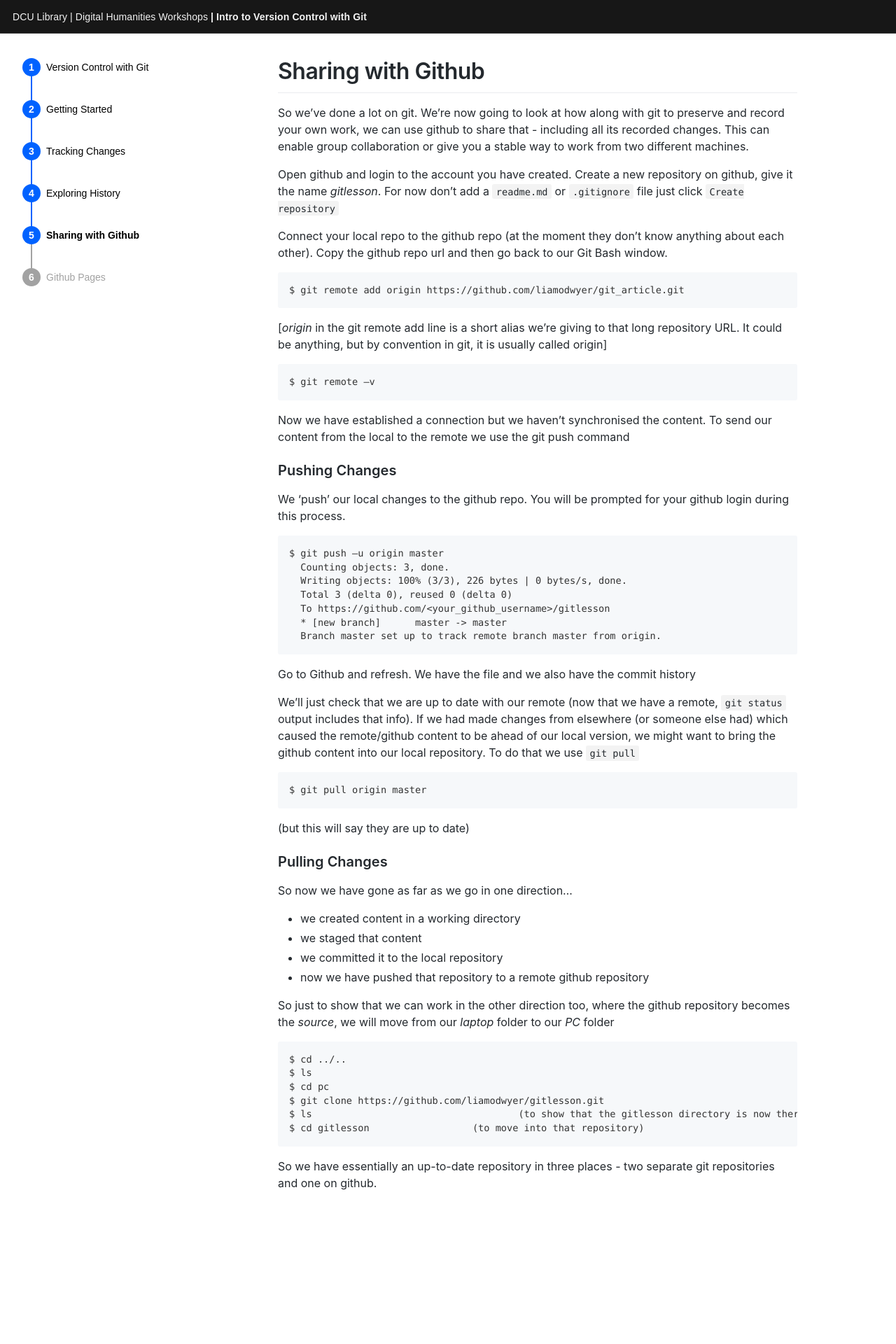
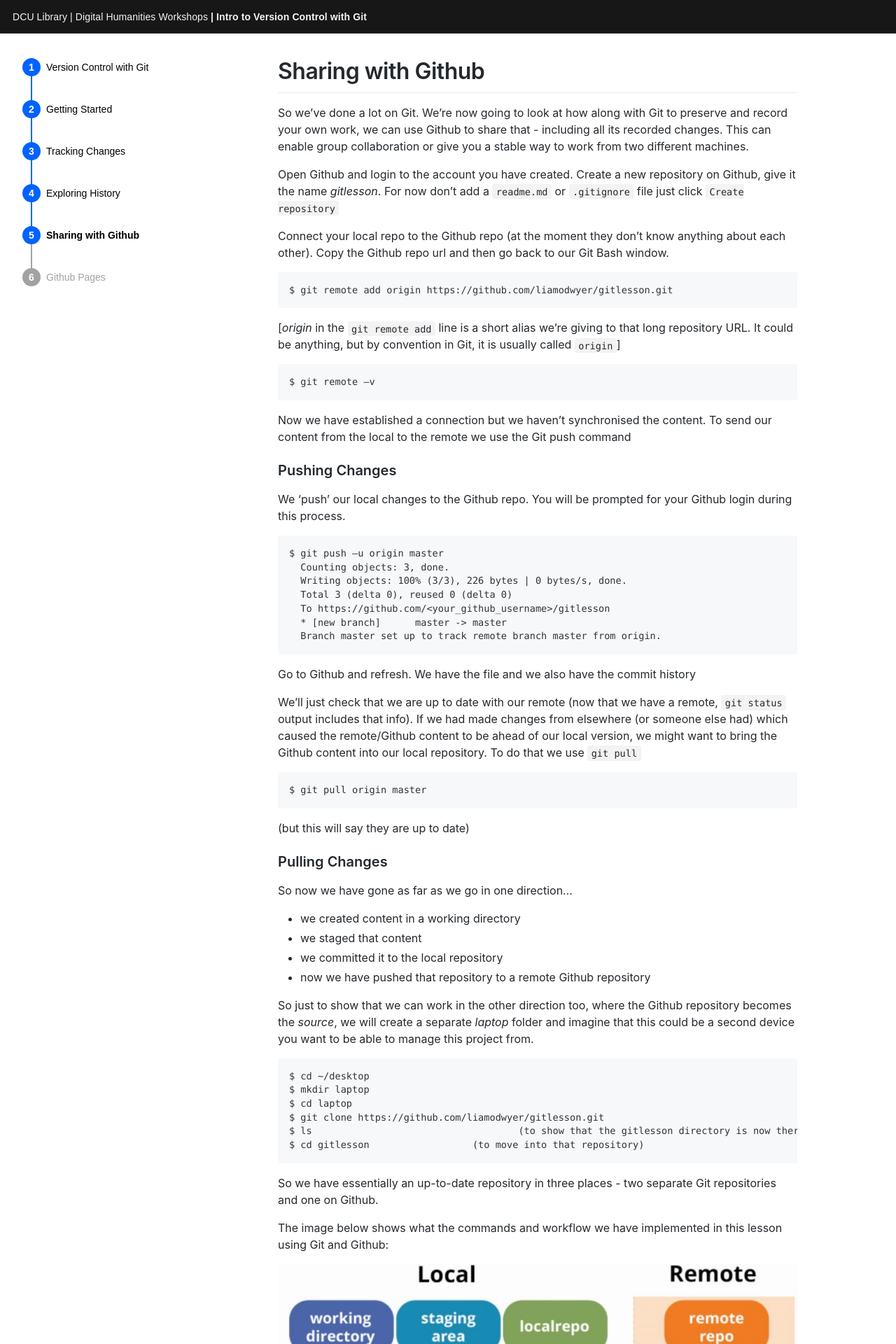
Before and after one commit to liamodwyer/github-pages, a Jekyll site: the page built from _workshop/sharing-with-github.md, in a window 1280 px wide. Shown: the top 1920 px of the page at 70% size. Built offline with Jekyll 4.4.1, drawn with Linux system fonts in a browser that asks for light colours; some web fonts are replaced; some of the changed text lies outside the part shown.

Commit message:
Add image and complete sharing-with-github.md

````diff
--- a/_workshop/sharing-with-github.md
+++ b/_workshop/sharing-with-github.md
@@ -3,24 +3,24 @@ title: Sharing with Github     # The title of the page
 date: 0000-01-05    # Page order is set by date
 ---
 
-So we’ve done a lot on git. We’re now going to look at how along with git to preserve and record your own work, we can use github to share that - including all its recorded changes. This can enable group collaboration or give you a stable way to work from two different machines.
+So we’ve done a lot on Git. We’re now going to look at how along with Git to preserve and record your own work, we can use Github to share that - including all its recorded changes. This can enable group collaboration or give you a stable way to work from two different machines.
 
-Open github and login to the account you have created. Create a new repository on github, give it the name _gitlesson_. For now don’t add a `readme.md` or `.gitignore` file just click `Create repository`
+Open Github and login to the account you have created. Create a new repository on Github, give it the name _gitlesson_. For now don’t add a `readme.md` or `.gitignore` file just click `Create repository`
 
-Connect your local repo to the github repo (at the moment they don’t know anything about each other). Copy the github repo url and then go back to our Git Bash window.
+Connect your local repo to the Github repo (at the moment they don’t know anything about each other). Copy the Github repo url and then go back to our Git Bash window.
 
 ```
-$ git remote add origin https://github.com/liamodwyer/git_article.git
+$ git remote add origin https://github.com/liamodwyer/gitlesson.git
 ```
-[_origin_ in the git remote add line is a short alias we’re giving to that long repository URL. It could be anything, but by convention in git, it is usually called origin]
+[_origin_ in the `git remote add` line is a short alias we’re giving to that long repository URL. It could be anything, but by convention in Git, it is usually called `origin`]
 ```
 $ git remote –v
 ```
-Now we have established a connection but we haven’t synchronised the content. To send our content from the local to the remote we use the git push command
+Now we have established a connection but we haven’t synchronised the content. To send our content from the local to the remote we use the Git push command
 
 ### Pushing Changes
 
-We ‘push’ our local changes to the github repo. You will be prompted for your github login during this process.
+We ‘push’ our local changes to the Github repo. You will be prompted for your Github login during this process.
 
 ```
 $ git push –u origin master
@@ -33,7 +33,7 @@ $ git push –u origin master
 ```
 Go to Github and refresh. We have the file and we also have the commit history
 
-We’ll just check that we are up to date with our remote (now that we have a remote, `git status` output includes that info). If we had made changes from elsewhere (or someone else had) which caused the remote/github content to be ahead of our local version, we might want to bring the github content into our local repository. To do that we use `git pull`
+We’ll just check that we are up to date with our remote (now that we have a remote, `git status` output includes that info). If we had made changes from elsewhere (or someone else had) which caused the remote/Github content to be ahead of our local version, we might want to bring the Github content into our local repository. To do that we use `git pull`
 ```
 $ git pull origin master
 ```
@@ -45,15 +45,30 @@ So now we have gone as far as we go in one direction...
 * we created content in a working directory
 * we staged that content
 * we committed it to the local repository
-* now we have pushed that repository to a remote github repository
+* now we have pushed that repository to a remote Github repository
 
-So just to show that we can work in the other direction too, where the github repository becomes the _source_, we will move from our _laptop_ folder to our _PC_ folder
+So just to show that we can work in the other direction too, where the Github repository becomes the _source_, we will create a separate _laptop_ folder and imagine that this could be a second device you want to be able to manage this project from.
 ```
-$ cd ../..
-$ ls
-$ cd pc
+$ cd ~/desktop
+$ mkdir laptop
+$ cd laptop
 $ git clone https://github.com/liamodwyer/gitlesson.git
 $ ls 					(to show that the gitlesson directory is now there)
 $ cd gitlesson 			(to move into that repository)
 ```
-So we have essentially an up-to-date repository in three places - two separate git repositories and one on github.
+So we have essentially an up-to-date repository in three places - two separate Git repositories and one on Github.
+
+The image below shows what the commands and workflow we have implemented in this lesson using Git and Github:
+
+<p align="center">
+  <img src="./assets/images/gitlocalremote.jpg">
+</p>
+
+
+#### 💡 Key Points:
+
+✅ A local Git repository can be connected to one or more remote repositories
+
+✅ `git push` copies changes from a local repository to a remote repository.
+
+✅ `git pull` copies changes from a remote repository to a local repository.
````
Also changed, not shown: _workshop/exploring-history.md (+3 -3 lines), assets/images/gitlocalremote.jpg (added).
